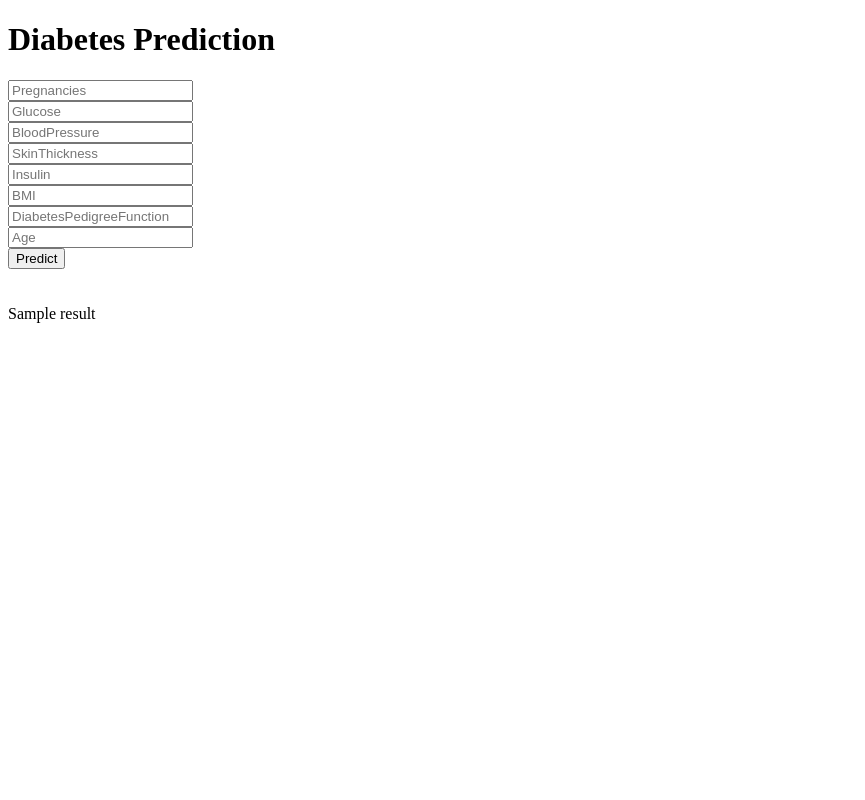
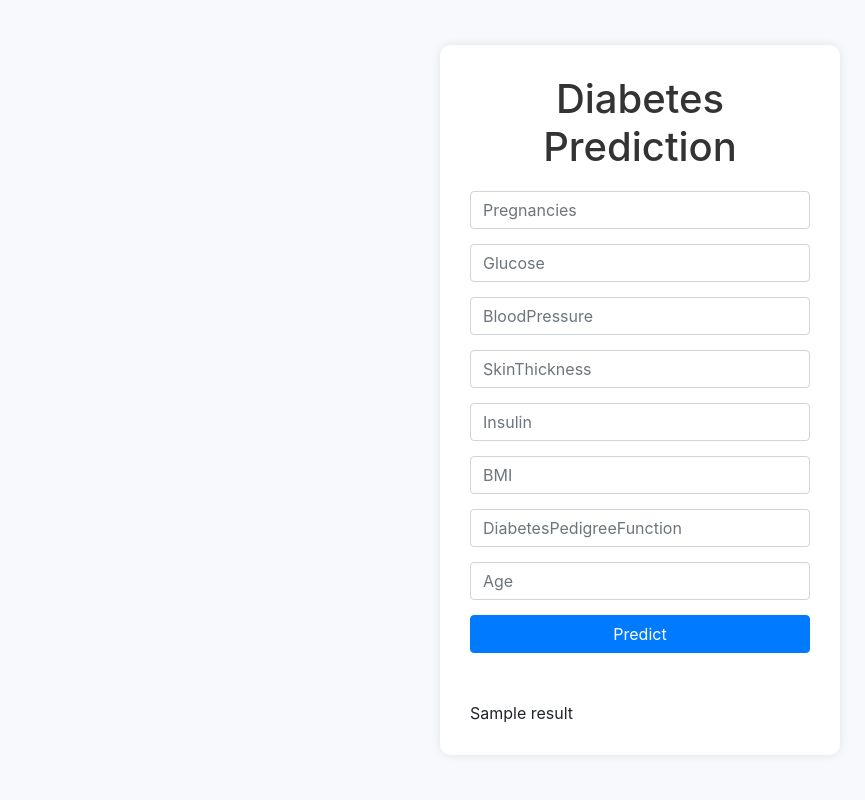
Before and after one commit to Utkgitdev-07/Diabetes-Predictor, a Flask app: template templates/home.html in a window 1280 px wide. Shown: the whole page, without its empty margins (0-865 px from the left). Run offline with Flask 3, Linux system fonts and the light colour scheme; the template is opened without the code that fills it: most values are stand-ins (such as "Sample title", 1, 10 or a date in 2020); parts of the project's set-up code (start-up, migrations or seed data) failed here and were passed over; some libraries are stand-ins or nearby versions.

Commit message:
Add files via upload

```diff
--- a/templates/home.html
+++ b/templates/home.html
@@ -1,35 +1,92 @@
 <!DOCTYPE html>
-<html >
+<html lang="en">
 <head>
     <meta charset="UTF-8">
-  <title>ML API</title>
-
+    <title>Diabetes Prediction</title>
+    <link rel="stylesheet" href="https://stackpath.bootstrapcdn.com/bootstrap/4.5.2/css/bootstrap.min.css">
+    <style>
+        body {
+            background-color: #f7f9fc;
+            display: flex;
+            justify-content: center;
+            align-items: center;
+            height: 100vh;
+        }
+        .login {
+            background-color: #ffffff;
+            padding: 30px;
+            border-radius: 10px;
+            box-shadow: 0 0 10px rgba(0, 0, 0, 0.1);
+            width: 100%;
+            max-width: 400px;
+        }
+        h1 {
+            color: #333333;
+            text-align: center;
+            margin-bottom: 20px;
+        }
+        .form-control {
+            margin-bottom: 15px;
+        }
+        .btn-primary {
+            background-color: #007bff;
+            border-color: #007bff;
+            width: 100%;
+        }
+        .btn-primary:hover {
+            background-color: #0056b3;
+            border-color: #004085;
+        }
+        @media (prefers-color-scheme: dark) {
+            body {
+                background-color: #333333;
+                color: #f7f9fc;
+            }
+            .login {
+                background-color: #444444;
+            }
+            h1 {
+                color: #f7f9fc;
+            }
+            .form-control {
+                background-color: #555555;
+                color: #f7f9fc;
+                border: 1px solid #666666;
+            }
+            .form-control::placeholder {
+                color: #cccccc;
+            }
+            .btn-primary {
+                background-color: #007bff;
+                border-color: #007bff;
+            }
+            .btn-primary:hover {
+                background-color: #0056b3;
+                border-color: #004085;
+            }
+        }
+    </style>
 </head>
-
 <body>
     <div class="login">
         <h1>Diabetes Prediction</h1>
-    <form action="{{ url_for('predict_datapoint')}}" method="post">
-      <input type="text" name="Pregnancies" placeholder="Pregnancies" required="required" /><br>
-    	<input type="text" name="Glucose" placeholder="Glucose" required="required" /><br>
-        <input type="text" name="BloodPressure" placeholder="BloodPressure" required="required" /><br>
-        <input type="text" name="SkinThickness" placeholder="SkinThickness" required="required" /><br>
-        <input type="text" name="Insulin" placeholder="Insulin" required="required" /><br>
-        <input type="text" name="BMI" placeholder="BMI" required="required" /><br>
-        <input type="text" name="DiabetesPedigreeFunction" placeholder="DiabetesPedigreeFunction" required="required" /><br>
-        <input type="text" name="Age" placeholder="Age" required="required" /><br>
-
-
+        <form action="{{ url_for('predict_datapoint') }}" method="post">
+            <input type="text" name="Pregnancies" class="form-control" placeholder="Pregnancies" required="required">
+            <input type="text" name="Glucose" class="form-control" placeholder="Glucose" required="required">
+            <input type="text" name="BloodPressure" class="form-control" placeholder="BloodPressure" required="required">
+            <input type="text" name="SkinThickness" class="form-control" placeholder="SkinThickness" required="required">
+            <input type="text" name="Insulin" class="form-control" placeholder="Insulin" required="required">
+            <input type="text" name="BMI" class="form-control" placeholder="BMI" required="required">
+            <input type="text" name="DiabetesPedigreeFunction" class="form-control" placeholder="DiabetesPedigreeFunction" required="required">
+            <input type="text" name="Age" class="form-control" placeholder="Age" required="required">
             <button type="submit" class="btn btn-primary btn-block btn-large">Predict</button>
         </form>
-<body>
-
         <br>
         <br>
-
-
+        {{result}}
     </div>
- {{result}}
-
+    <script src="https://code.jquery.com/jquery-3.5.1.slim.min.js"></script>
+    <script src="https://cdn.jsdelivr.net/npm/@popperjs/core@2.5.4/dist/umd/popper.min.js"></script>
+    <script src="https://stackpath.bootstrapcdn.com/bootstrap/4.5.2/js/bootstrap.min.js"></script>
 </body>
 </html>
```
Lines whose indentation alone changed are shown as unchanged.
